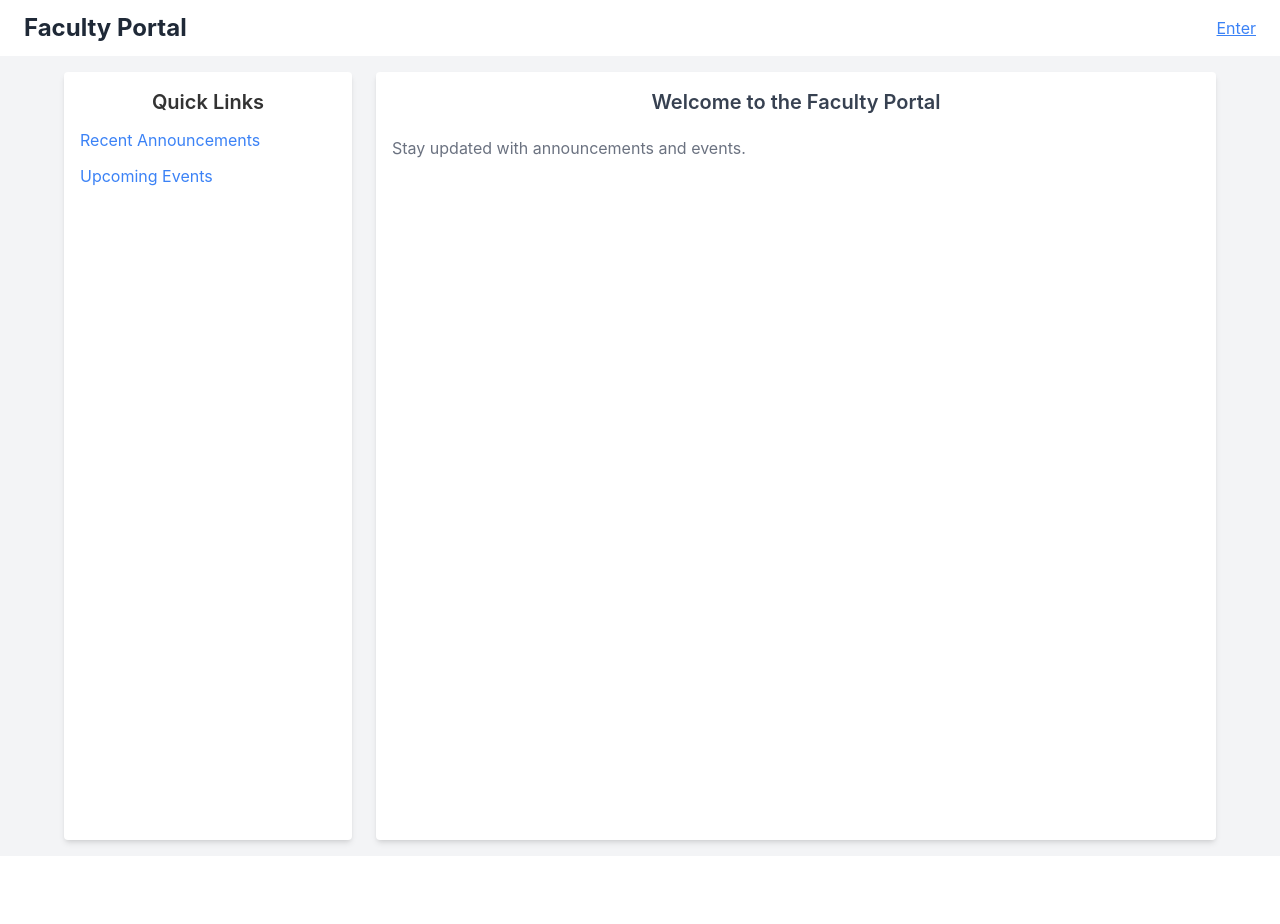
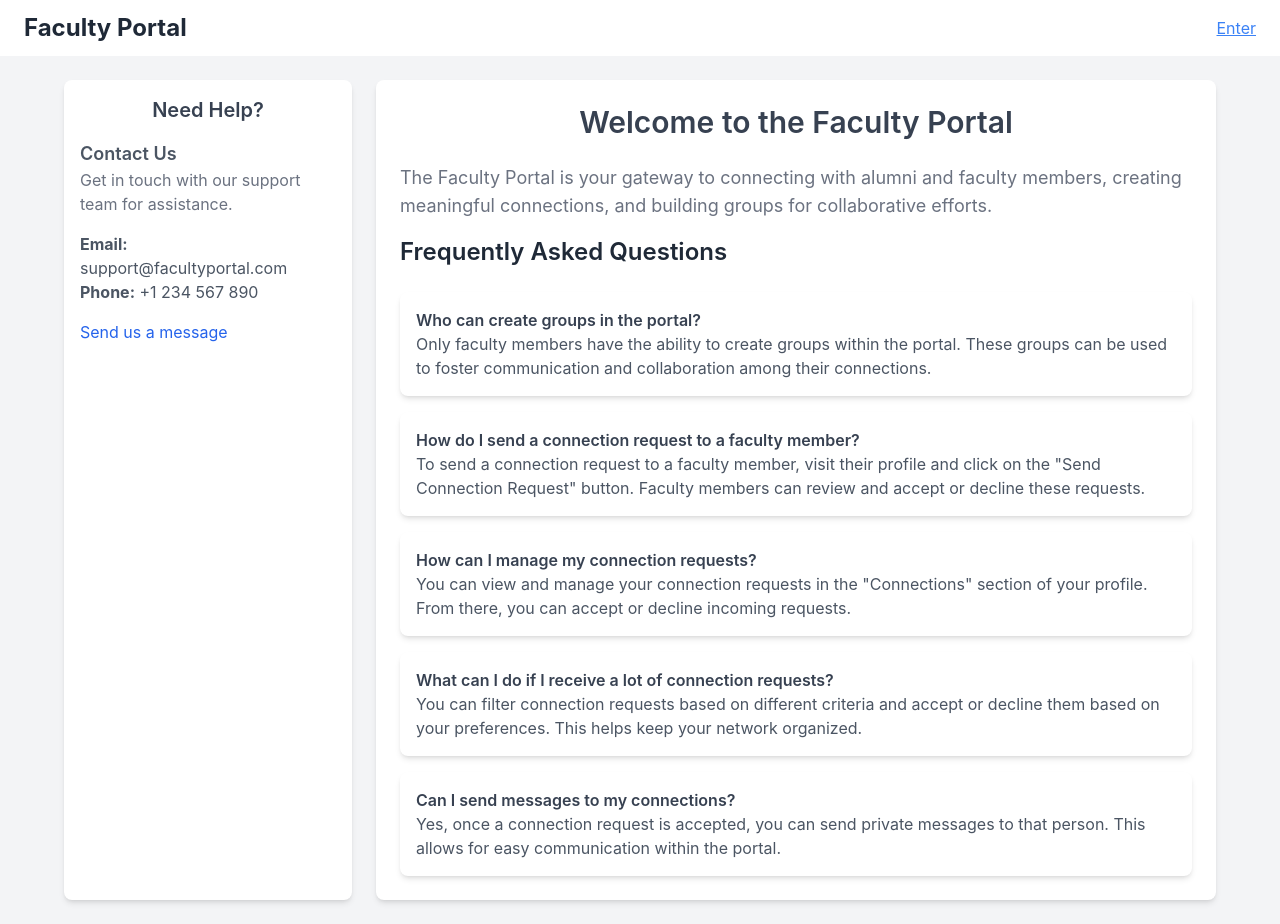
Before and after one commit to dhruv-garg07/Alumni-Portal-main, a React (Create React App) app in the folder my-react-app/: page /home in a window 1280 px wide. Before the commit the page ends 856 px from the top, so only its background shows below. Built offline with nearby package versions, Linux system fonts and the light colour scheme; no server answers.

Commit message:
fixed SearchBar

```diff
--- a/my-react-app/src/components/SearchBar.jsx
+++ b/my-react-app/src/components/SearchBar.jsx
@@ -46,7 +46,7 @@ const SearchBar = () => {
   const handleSelectProfessor = (professor) => {
     setSearchQuery(professor.name);
     setSuggestions([]); // Hide suggestions
-    navigate(`/profile/${professor.name}`); // Navigate to profile
+    navigate(`/profile/${professor.userName}`); // Navigate to profile
   };
 
   return (
--- a/my-react-app/src/pages/HomePage.jsx
+++ b/my-react-app/src/pages/HomePage.jsx
@@ -1,34 +1,63 @@
 import React from "react";
-import { useNavigate } from "react-router-dom";
 
 const HomePage = () => {
-  const navigate = useNavigate();
-
   return (
-    <div className="min-h-screen bg-gray-100 p-4 flex justify-center">
+    <div className="min-h-screen bg-gray-100 p-6 flex justify-center">
       <div className="w-full max-w-6xl flex gap-6">
 
         {/* Sidebar */}
-        <div className="w-1/4 bg-white p-4 shadow-md rounded">
-          <h2 className="text-xl font-semibold mb-3">Quick Links</h2>
+        <div className="w-1/4 bg-white p-4 shadow-md rounded-lg">
+          <h2 className="text-xl font-semibold mb-4 text-gray-700">Need Help?</h2>
           <ul className="space-y-3">
+            {/* Contact Us Section in Sidebar */}
             <li>
-              <button onClick={() => navigate("/announcements")} className="text-blue-500 hover:underline">
-                Recent Announcements
-              </button>
-            </li>
-            <li>
-              <button onClick={() => navigate("/events")} className="text-blue-500 hover:underline">
-                Upcoming Events
-              </button>
+              <h3 className="text-lg font-semibold text-gray-600">Contact Us</h3>
+              <p className="text-gray-500">Get in touch with our support team for assistance.</p>
+              <div className="mt-4">
+                <p className="text-gray-600">
+                  <strong>Email:</strong> support@facultyportal.com
+                </p>
+                <p className="text-gray-600">
+                  <strong>Phone:</strong> +1 234 567 890
+                </p>
+              </div>
+              <button className="mt-4 text-blue-600 hover:text-blue-800">Send us a message</button>
             </li>
           </ul>
         </div>
 
-        {/* Main Section (Can be extended later if needed) */}
-        <div className="flex-1 bg-white p-4 shadow-md rounded">
-          <h2 className="text-xl font-semibold text-gray-700">Welcome to the Faculty Portal</h2>
-          <p className="text-gray-500">Stay updated with announcements and events.</p>
+        {/* Main Section */}
+        <div className="flex-1 bg-white p-6 shadow-md rounded-lg">
+          <h2 className="text-3xl font-semibold text-gray-700 mb-6">Welcome to the Faculty Portal</h2>
+          <p className="text-lg text-gray-500 mb-4">
+            The Faculty Portal is your gateway to connecting with alumni and faculty members, creating meaningful connections, and building groups for collaborative efforts.
+          </p>
+
+
+          {/* FAQ Section */}
+          <h3 className="text-2xl font-semibold text-gray-800 mb-6">Frequently Asked Questions</h3>
+          <div className="space-y-4">
+            <div className="bg-white shadow-md rounded-lg p-4">
+              <h4 className="font-semibold text-gray-700">Who can create groups in the portal?</h4>
+              <p className="text-gray-600">Only faculty members have the ability to create groups within the portal. These groups can be used to foster communication and collaboration among their connections.</p>
+            </div>
+            <div className="bg-white shadow-md rounded-lg p-4">
+              <h4 className="font-semibold text-gray-700">How do I send a connection request to a faculty member?</h4>
+              <p className="text-gray-600">To send a connection request to a faculty member, visit their profile and click on the "Send Connection Request" button. Faculty members can review and accept or decline these requests.</p>
+            </div>
+            <div className="bg-white shadow-md rounded-lg p-4">
+              <h4 className="font-semibold text-gray-700">How can I manage my connection requests?</h4>
+              <p className="text-gray-600">You can view and manage your connection requests in the "Connections" section of your profile. From there, you can accept or decline incoming requests.</p>
+            </div>
+            <div className="bg-white shadow-md rounded-lg p-4">
+              <h4 className="font-semibold text-gray-700">What can I do if I receive a lot of connection requests?</h4>
+              <p className="text-gray-600">You can filter connection requests based on different criteria and accept or decline them based on your preferences. This helps keep your network organized.</p>
+            </div>
+            <div className="bg-white shadow-md rounded-lg p-4">
+              <h4 className="font-semibold text-gray-700">Can I send messages to my connections?</h4>
+              <p className="text-gray-600">Yes, once a connection request is accepted, you can send private messages to that person. This allows for easy communication within the portal.</p>
+            </div>
+          </div>
         </div>
       </div>
     </div>
--- a/package.json
+++ b/package.json
@@ -1,5 +1,6 @@
 {
   "dependencies": {
+    "@google-cloud/dialogflow": "^7.0.1",
     "@mui/x-charts": "^7.3.2",
     "@radix-ui/react-icons": "^1.3.0",
     "@tailwindcss/line-clamp": "^0.4.4",
```
Also changed, not shown: 1 other file (tests, documents, lock files or other folders).
